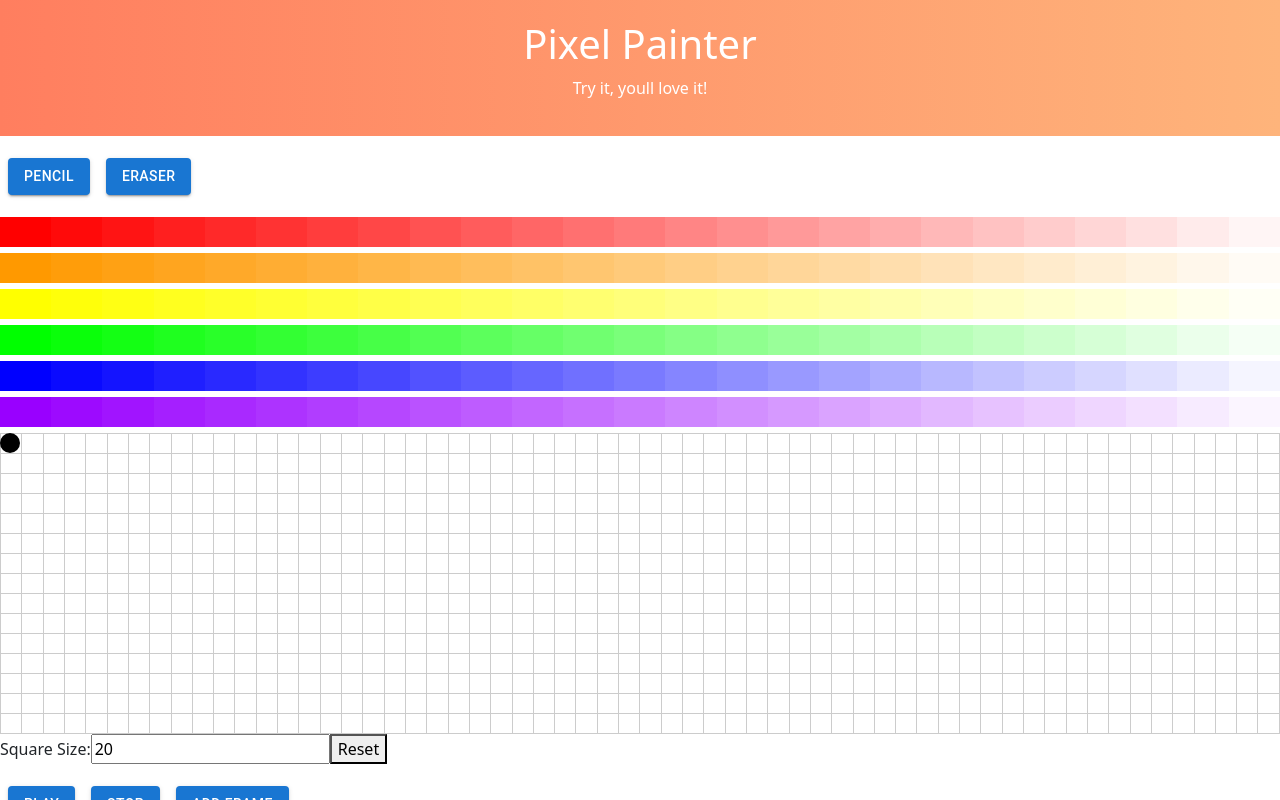
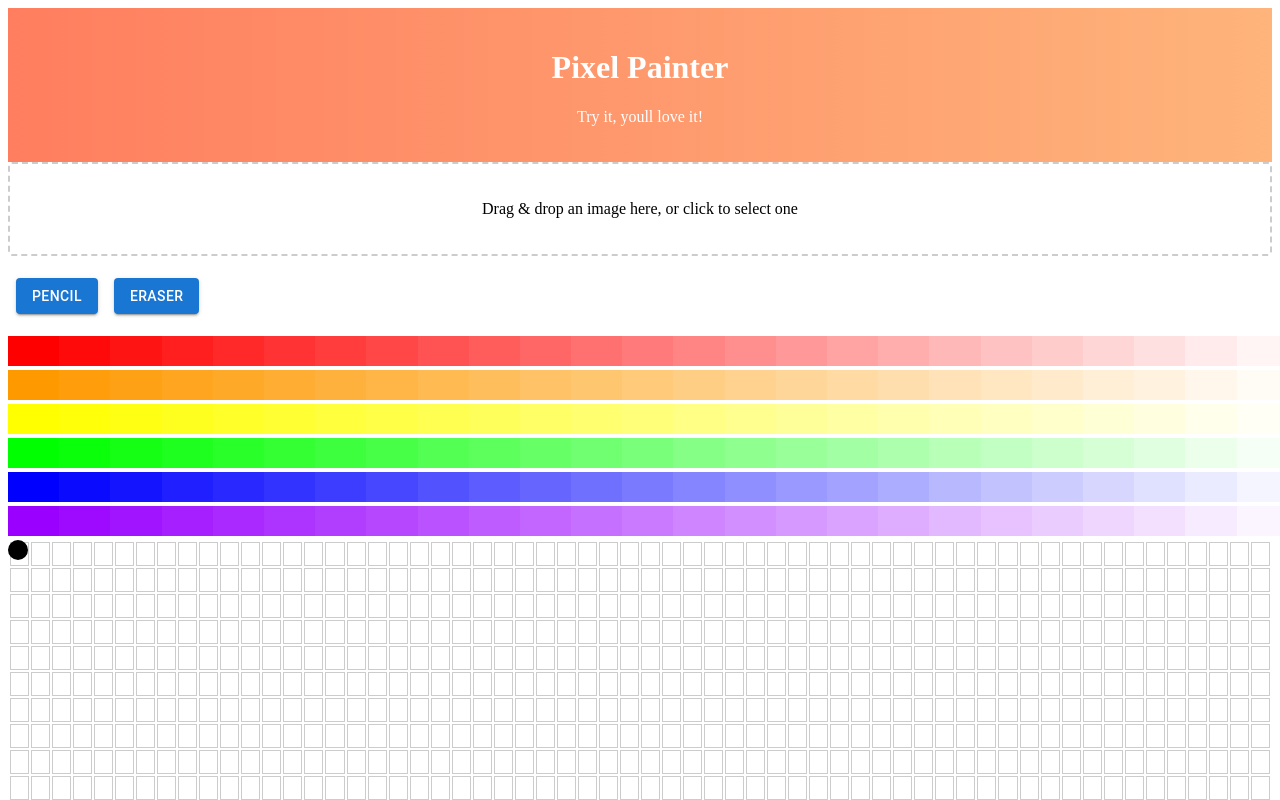
Before and after one commit to sreelakshmisb/PixelPainter, a React (Create React App) app: page / in a window 1280 px wide. Shown: the top 800 px of the page. Built offline with nearby package versions, Linux system fonts and the light colour scheme.

Commit message:
Update App.js

```diff
--- a/src/App.js
+++ b/src/App.js
@@ -1,11 +1,11 @@
 // App.js
 import React, { useState } from 'react';
 import Canvas from './components/Canvas';
+import ImageUploader from './components/ImageUploader';
+import DrawingTools from './components/DrawingTools';
 import ColorPalette from './components/ColorPalette';
-import DrawingTools from './components/DrawingTools';
 import AnimationPanel from './components/AnimationPanel';
 import GradientComponent from './components/GradientComponent';
-import 'bootstrap/dist/css/bootstrap.min.css';
 
 const App = () => {
   const [selectedTool, setSelectedTool] = useState('pencil');
@@ -25,12 +25,12 @@ const App = () => {
   };
 
   return (
-
     <div>
       <GradientComponent />
+      <ImageUploader onColorPicked={handleColorSelection} />
       <DrawingTools onSelectTool={handleToolSelection} />
       <ColorPalette onSelectColor={handleColorSelection} />
-      <Canvas frames={frames} currentFrame={currentFrame} selectedTool={selectedTool} selectedColor={selectedColor} />
+      <Canvas selectedColor={selectedColor} selectedTool={selectedTool} frames={frames} currentFrame={currentFrame} />
       <AnimationPanel frames={frames} setFrames={setFrames} currentFrame={currentFrame} setCurrentFrame={setCurrentFrame} />
     </div>
   );
```
